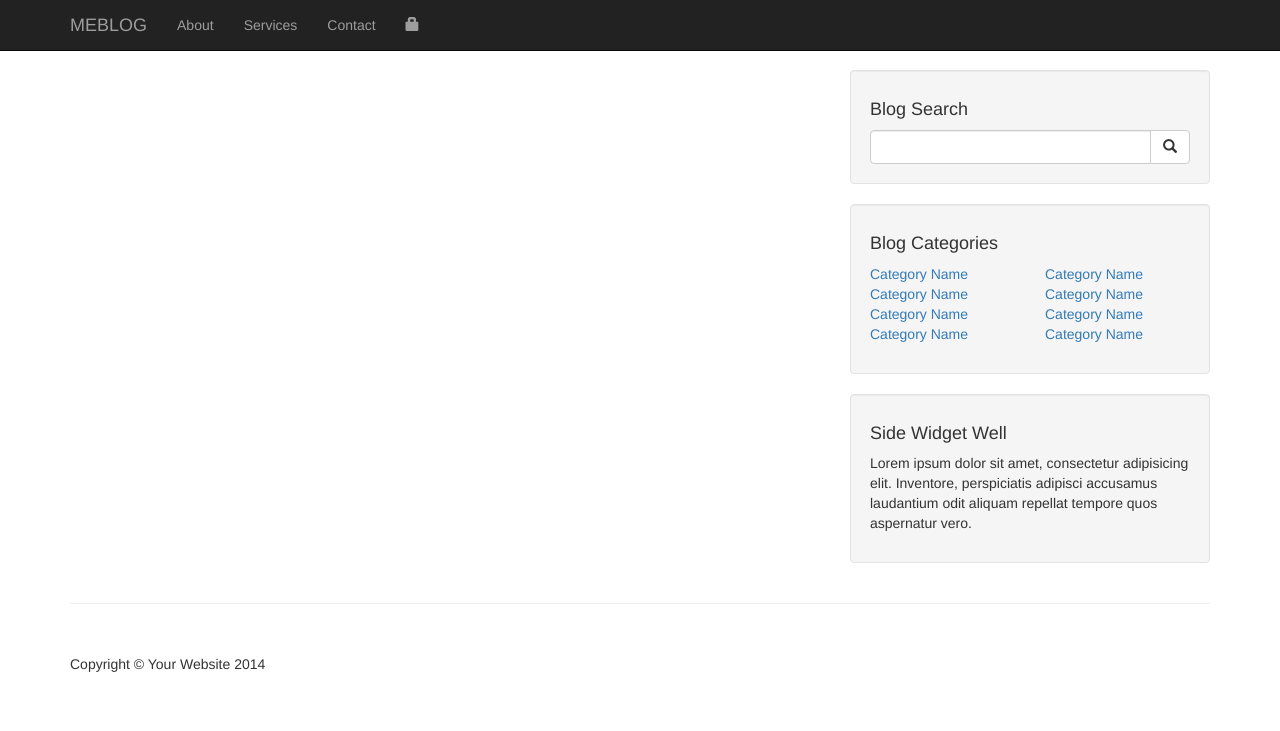
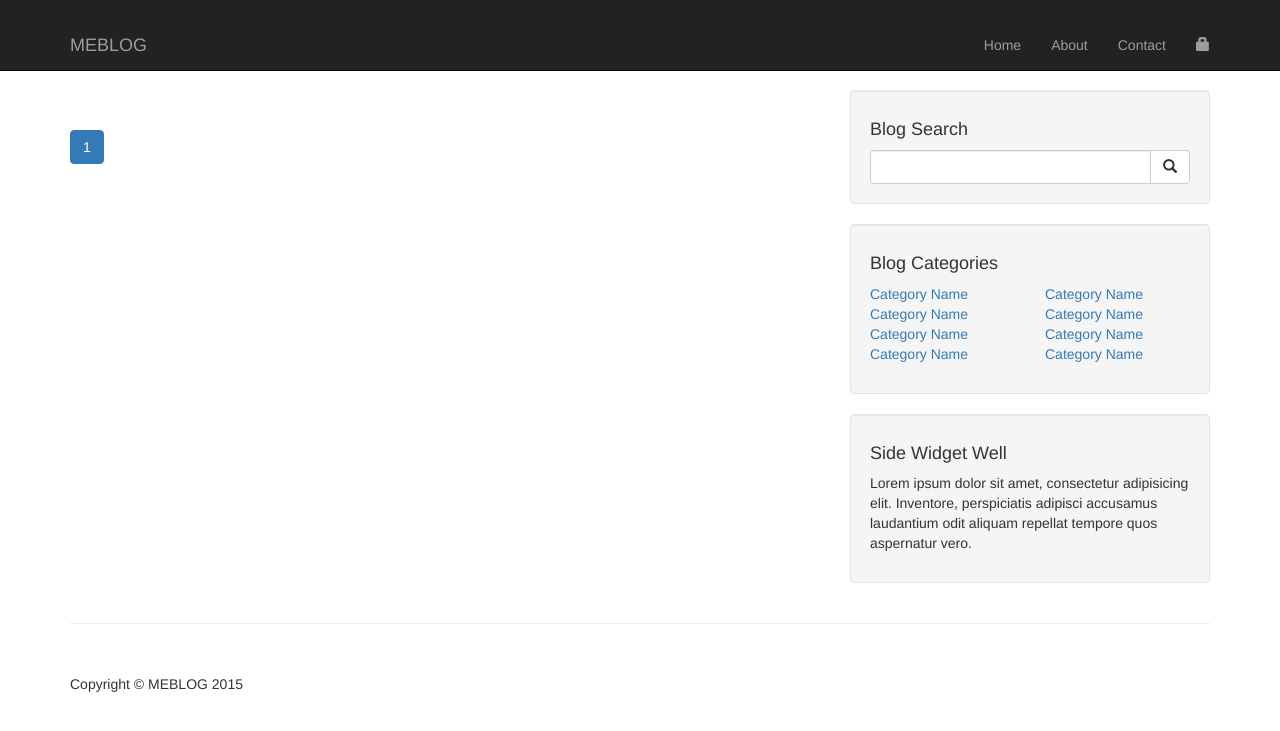
Before and after one commit to geethpw/Blog-App-Python-2.7-Django-, a Django app: page / in a window 1280 px wide. Shown: the top 731 px of the page. Run offline with Django 3.2, Linux system fonts and the light colour scheme; data comes from the database, SQL or seed files in the repository; some libraries are stand-ins or nearby versions.

Commit message:
pagination finalized

```diff
--- a/meblog/templates/meblog/base.html
+++ b/meblog/templates/meblog/base.html
@@ -36,7 +36,7 @@
 <body>
 
     <!-- Navigation -->
-    <nav class="navbar navbar-inverse navbar-fixed-top" role="navigation">
+    <nav class="navbar navbar-inverse navbar-fixed-top" role="navigation"><br/>
         <div class="container">
             <!-- Brand and toggle get grouped for better mobile display -->
             <div class="navbar-header">
@@ -50,12 +50,12 @@
             </div>
             <!-- Collect the nav links, forms, and other content for toggling -->
             <div class="collapse navbar-collapse" id="bs-example-navbar-collapse-1">
-                <ul class="nav navbar-nav">
+                <ul class="nav navbar-nav navbar-right">
+                    <li>
+                        <a href="/">Home</a>
+                    </li>
                     <li>
                         <a href="#">About</a>
-                    </li>
-                    <li>
-                        <a href="#">Services</a>
                     </li>
                     <li>
                         <a href="#">Contact</a>
@@ -81,7 +81,7 @@
         </div>
         <!-- /.container -->
     </nav>
-
+        <br/>
     <!-- Page Content -->
     <div class="container">
             {% block content %}
@@ -97,7 +97,7 @@
         <footer>
             <div class="row">
                 <div class="col-lg-12">
-                    <p>Copyright &copy; Your Website 2014</p>
+                    <p>Copyright &copy; MEBLOG 2015</p>
                 </div>
                 <!-- /.col-lg-12 -->
             </div>
--- a/meblog/templates/meblog/post_list.html
+++ b/meblog/templates/meblog/post_list.html
@@ -17,7 +17,26 @@
                     <hr>
                 {% endfor %}
 
+                <div class="pagination">
+                    <ul class="pagination">
+                        {% if posts.has_previous %}
+                            <li><a href="?page={{ post.previous_page_number }}">First</a></li>
+                        {% endif %}
+                        {% for pg in posts.paginator.page_range %}
+                            {% if posts.number == pg %}
+                                <li class="active"><a href="?page={{ pg }}">{{ pg }}</a></li>
+                            {% else %}
+                                <li><a href="?page={{ pg }}">{{ pg }}</a></li>
+                            {% endif %}
+                        {% endfor %}
+                        {% if posts.has_next %}
+                            <li><a href="?page={{ post.next_page_number }}">Last</a></li>
+                        {% endif %}
+                    </ul>
+                </div>
+
             </div>
+
 
             <!-- Blog Sidebar Widgets Column -->
             {% include "meblog/sidebar.html" %}
--- a/meblog/views.py
+++ b/meblog/views.py
@@ -3,10 +3,23 @@
 from .models import Post
 from .forms import PostForm
 from django.contrib.auth.decorators import login_required
-
+from django.core.paginator import Paginator
 
 def post_list(request):
     posts = Post.objects.filter(published_date__lte=timezone.now()).order_by('published_date')
+
+    paginator = Paginator(posts, 3)
+
+    try:
+        page = int(request.GET.get('page', '1'))
+    except:
+        page = 1
+
+    try:
+        posts = paginator.page(page)
+    except(EmptyPage, InvalidPage):
+        posts = paginator.page(paginator.num_pages)
+
     return render(request, 'meblog/post_list.html', {'posts': posts})
 
 def post_detail(request, pk):
```
Also changed, not shown: meblog/templates/registration/login.html (+15 -10 lines).
